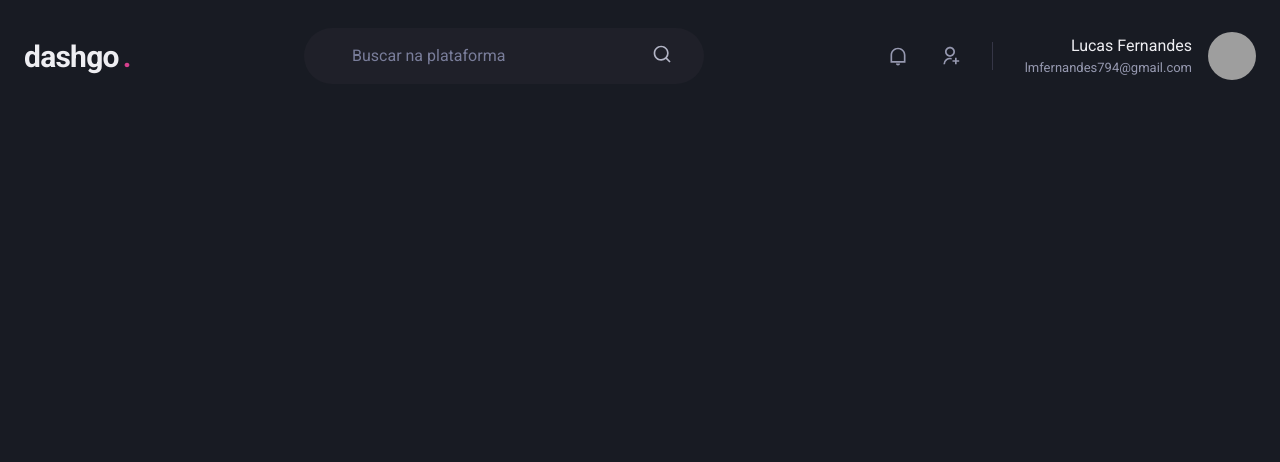
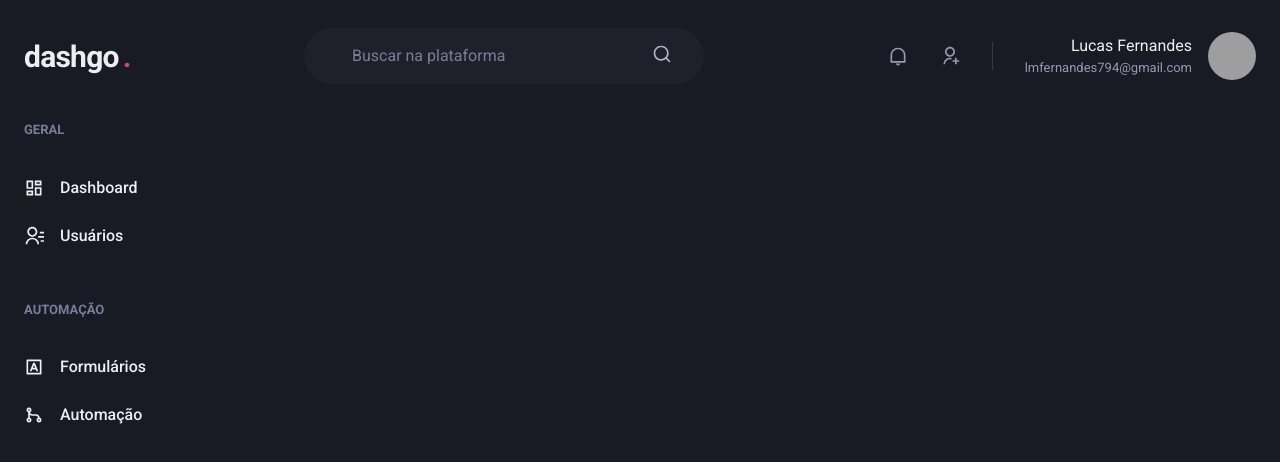
Before and after one commit to lucasmfg7/dashgo, a Next.js app: page /dashboard in a window 1280 px wide. Shown: the top 462 px of the page. Built offline with nearby package versions, Linux system fonts and the light colour scheme; grey boxes are pictures that could not be loaded.

Commit message:
Componente: Sidebar

```diff
--- /dev/null
+++ b/src/components/Sidebar/index.tsx
@@ -0,0 +1,57 @@
+import { Box, Icon, Link, Stack, Text } from "@chakra-ui/react";
+import {
+  RiContactsLine,
+  RiDashboardLine,
+  RiGitMergeLine,
+  RiInputMethodLine,
+} from "react-icons/ri";
+
+export const Sidebar = () => {
+  return (
+    <Box as="aside" w="64" mr="8">
+      <Stack spacing="12" align="flex-start">
+        <Box>
+          <Text fontWeight="bold" color="gray.400" fontSize="small">
+            GERAL
+          </Text>
+          <Stack spacing="4" mt="8" align="stretch">
+            <Link display="flex" alignItems="center" py="1">
+              <Icon as={RiDashboardLine} fontSize="20" />
+              <Text ml="4" fontWeight="medium">
+                Dashboard
+              </Text>
+            </Link>
+
+            <Link display="flex" alignItems="center" py="1">
+              <Icon as={RiContactsLine} fontSize="20" />
+              <Text ml="4" fontWeight="medium">
+                Usuários
+              </Text>
+            </Link>
+          </Stack>
+        </Box>
+
+        <Box>
+          <Text fontWeight="bold" color="gray.400" fontSize="small">
+            AUTOMAÇÃO
+          </Text>
+          <Stack spacing="4" mt="8" align="stretch">
+            <Link display="flex" alignItems="center" py="1">
+              <Icon as={RiInputMethodLine} fontSize="20" />
+              <Text ml="4" fontWeight="medium">
+                Formulários
+              </Text>
+            </Link>
+
+            <Link display="flex" alignItems="center" py="1">
+              <Icon as={RiGitMergeLine} fontSize="20" />
+              <Text ml="4" fontWeight="medium">
+                Automação
+              </Text>
+            </Link>
+          </Stack>
+        </Box>
+      </Stack>
+    </Box>
+  );
+};
--- a/src/pages/dashboard.tsx
+++ b/src/pages/dashboard.tsx
@@ -1,11 +1,16 @@
 import { Header } from "@/components/Header";
+import { Sidebar } from "@/components/Sidebar";
+import { Flex } from "@chakra-ui/react";
 import React from "react";
 
 const Dashboard = () => {
   return (
-    <div>
+    <Flex direction="column" h="100vh">
       <Header />
-    </div>
+      <Flex w="100%" my="6" maxW={1480} mx="auto" px="6">
+        <Sidebar />
+      </Flex>
+    </Flex>
   );
 };
 
```
